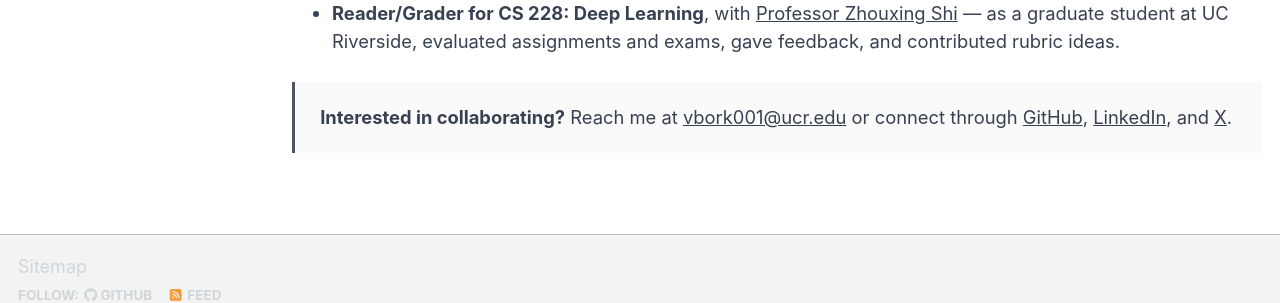
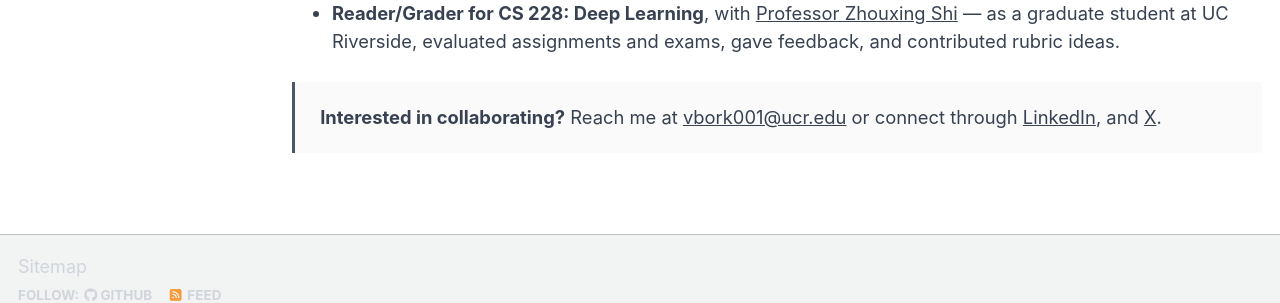
Before and after one commit to Vedant2100/vedant2100.github.io, a Jekyll site: the page built from _pages/about.md, in a window 1280 px wide and 900 px high, scrolled down 2896 px. Shown: the part 528-831 px from the top of the window. Built offline with Jekyll 4.4.1, drawn with Linux system fonts in a browser that asks for light colours; some web fonts are replaced; a script bundle is joined from its source files by our own code; library files that are not in the unit come from our copies.

Commit message:
Update collaboration contact links

```diff
--- a/_pages/about.md
+++ b/_pages/about.md
@@ -109,5 +109,5 @@ redirect_from:
 - **Reader/Grader for CS 228: Deep Learning**, with <a href="https://shizhouxing.github.io/">Professor Zhouxing Shi</a> — as a graduate student at UC Riverside, evaluated assignments and exams, gave feedback, and contributed rubric ideas.
 
 <div class="home-footer-note">
-  <strong>Interested in collaborating?</strong> Reach me at <a href="mailto:vbork001@ucr.edu">vbork001@ucr.edu</a> or connect through <a href="https://github.com/Vedant2100">GitHub</a>, <a href="https://www.linkedin.com/in/vedant-borkute/">LinkedIn</a>, and <a href="https://x.com/vedant275">X</a>.
+  <strong>Interested in collaborating?</strong> Reach me at <a href="mailto:vbork001@ucr.edu">vbork001@ucr.edu</a> or connect through <a href="https://www.linkedin.com/in/vedant-borkute/">LinkedIn</a>, and <a href="https://x.com/vedant275">X</a>.
 </div>
```
